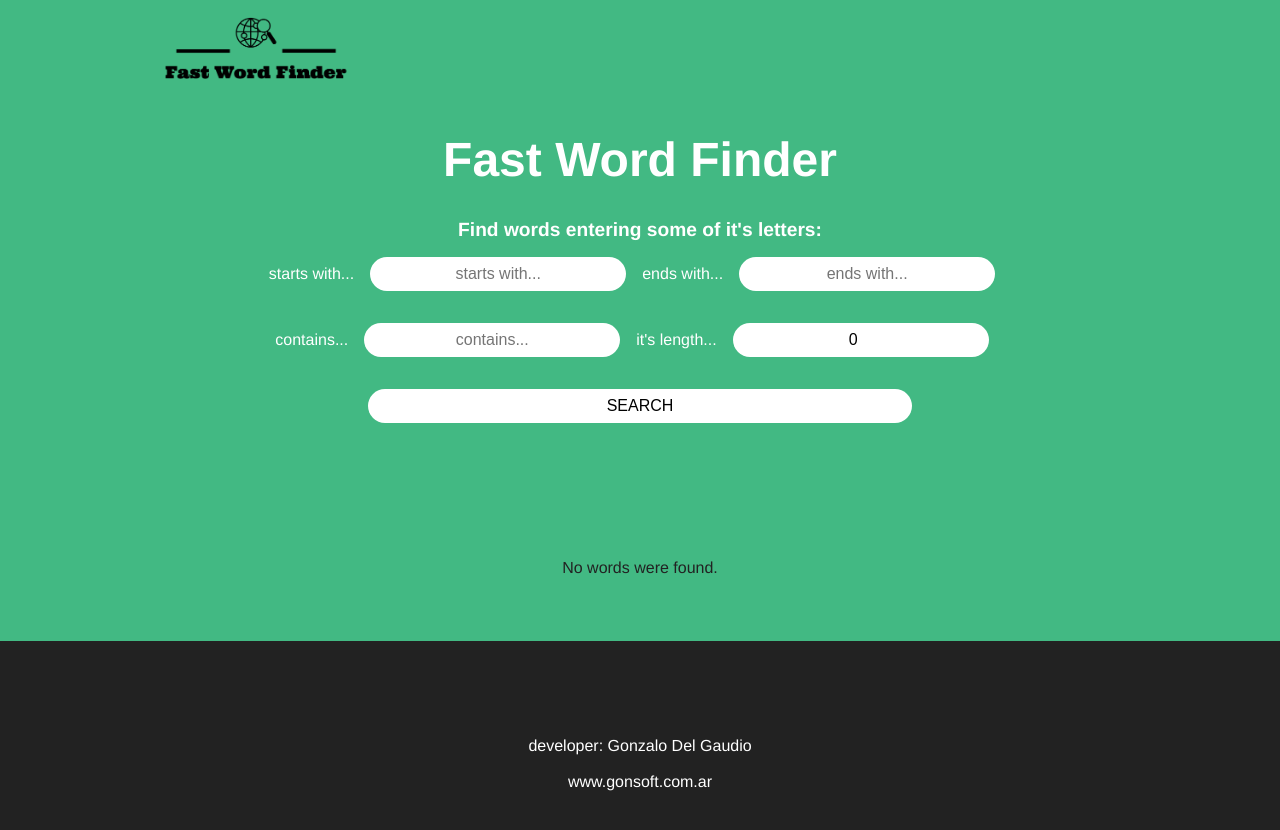
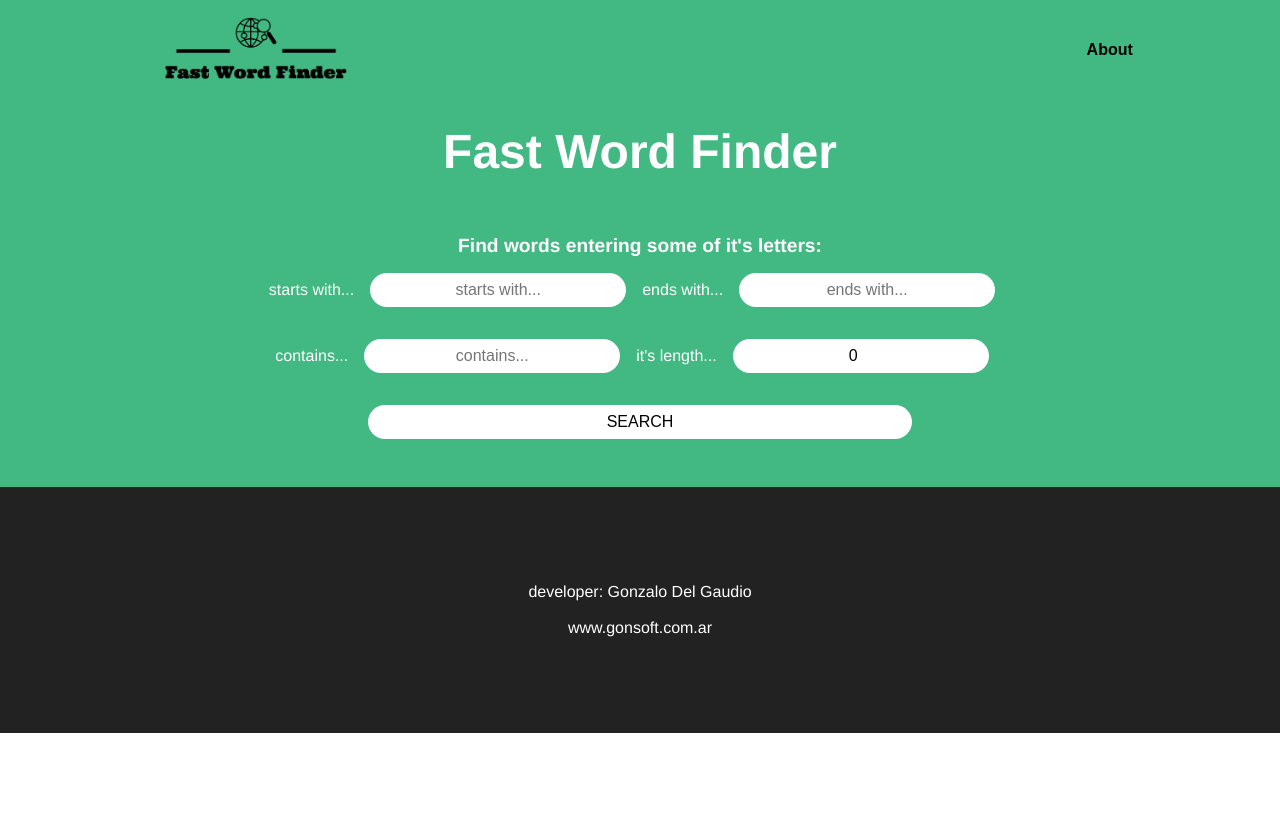
Before and after one commit to gonherdg/word-finder-vue, a Vue app: page / in a window 1280 px wide. Shown: the top 830 px of the page. After the commit the page ends 800 px from the top, so only its background shows below. Built offline with nearby package versions, Linux system fonts and the light colour scheme.

Commit message:
refactor: header to App

```diff
--- a/src/App.vue
+++ b/src/App.vue
@@ -2,18 +2,21 @@
   <div id="app">
     <!-- <img alt="Vue logo" src="./assets/logo.png" />
     <HelloWorld msg="Welcome to Your Vue.js App" /> -->
+    <Header></Header>
     <Home msg="Fast Word Finder" />
   </div>
 </template>
 
 <script>
 // import HelloWorld from "./components/HelloWorld.vue";
+import Header from "./components/Header.vue";
 import Home from "./components/Home.vue";
 
 export default {
   name: "App",
   components: {
     Home,
+    Header,
   },
 };
 </script>
--- a/src/components/Header.vue
+++ b/src/components/Header.vue
@@ -1,18 +1,16 @@
 <template>
   <div class="header">
-    <div class="logo">
+    <div class="left-side">
       <img
         class="logo-img"
         alt="Fast Word Finder"
         src="../assets/logo_black.png"
       />
     </div>
-    <!--
-    <div class="right-header">
-      <div class="option">Word Lists</div>
-      <div class="option">Word Finders</div>
+
+    <div class="right-side">
+      <button class="option">About</button>
     </div>
-    -->
   </div>
 </template>
 
@@ -29,11 +27,37 @@ export default {
 <style scoped>
 .header {
   background-color: #42b983;
+  display: flex;
+  flex-direction: row;
+  justify-content: space-between;
 }
 
-.logo {
+.left-side {
   width: 16rem;
+  position: left;
   margin-left: 10%;
+  text-align: left;
+}
+
+.right-side {
+  text-align: right;
+  position: right;
+  margin-right: 10%;
+  margin-top: auto;
+  margin-bottom: auto;
+}
+
+.option {
+  padding-left: 1.2rem;
+  padding-right: 1.2rem;
+  padding-top: 0.6rem;
+  padding-bottom: 0.6rem;
+  border-radius: 5px;
+  border: none;
+  background-color: transparent;
+  color: black;
+  font-size: medium;
+  font-weight: 600;
 }
 
 .logo-img {
--- a/src/components/Home.vue
+++ b/src/components/Home.vue
@@ -1,6 +1,5 @@
 <template>
   <div class="home">
-    <Header></Header>
     <h1>{{ msg }}</h1>
     <strong class="instruccions"
       >Find words entering some of it's letters:</strong
@@ -37,7 +36,7 @@
       <button v-on:click="findWords()" class="search-btn">SEARCH</button>
     </div>
 
-    <div class="words-container" v-if="words !== {}">
+    <div class="words-container" v-if="words !== {} && !justLoaded">
       <ul>
         <li class="word" v-for="(w, key) in words" v-bind:key="key">
           <a
@@ -50,7 +49,7 @@
         </li>
       </ul>
     </div>
-    <p style="color: #222; margin: 2rem" v-if="!words.length">
+    <p style="color: #222; margin: 2rem" v-if="!words.length && !justLoaded">
       No words were found.
     </p>
     <div class="some-space"></div>
@@ -68,7 +67,7 @@
 </template>
 
 <script>
-import Header from "./Header.vue";
+
 import axios from "axios";
 
 export default {
@@ -76,9 +75,7 @@ export default {
   props: {
     msg: String,
   },
-  components: {
-    Header,
-  },
+  components: {},
   data() {
     return {
       starts: "",
@@ -86,6 +83,7 @@ export default {
       contains: "",
       length: 0,
       words: {},
+      justLoaded: true,
     };
   },
   computed: () => ({
@@ -98,6 +96,7 @@ export default {
 
   methods: {
     findWords() {
+      this.justLoaded = false;
       console.log(this.starts, this.contains, this.ends, this.length);
       const searchWord = this.starts + "*" + this.contains + "*" + this.ends;
       axios
@@ -126,6 +125,8 @@ export default {
 
 h1 {
   font-size: 3rem;
+  margin-top: 0px;
+  padding: 1.5rem;
 }
 
 .instruccions {
```
Also changed, not shown: src/components/About.vue (added, +40 -0 lines).
